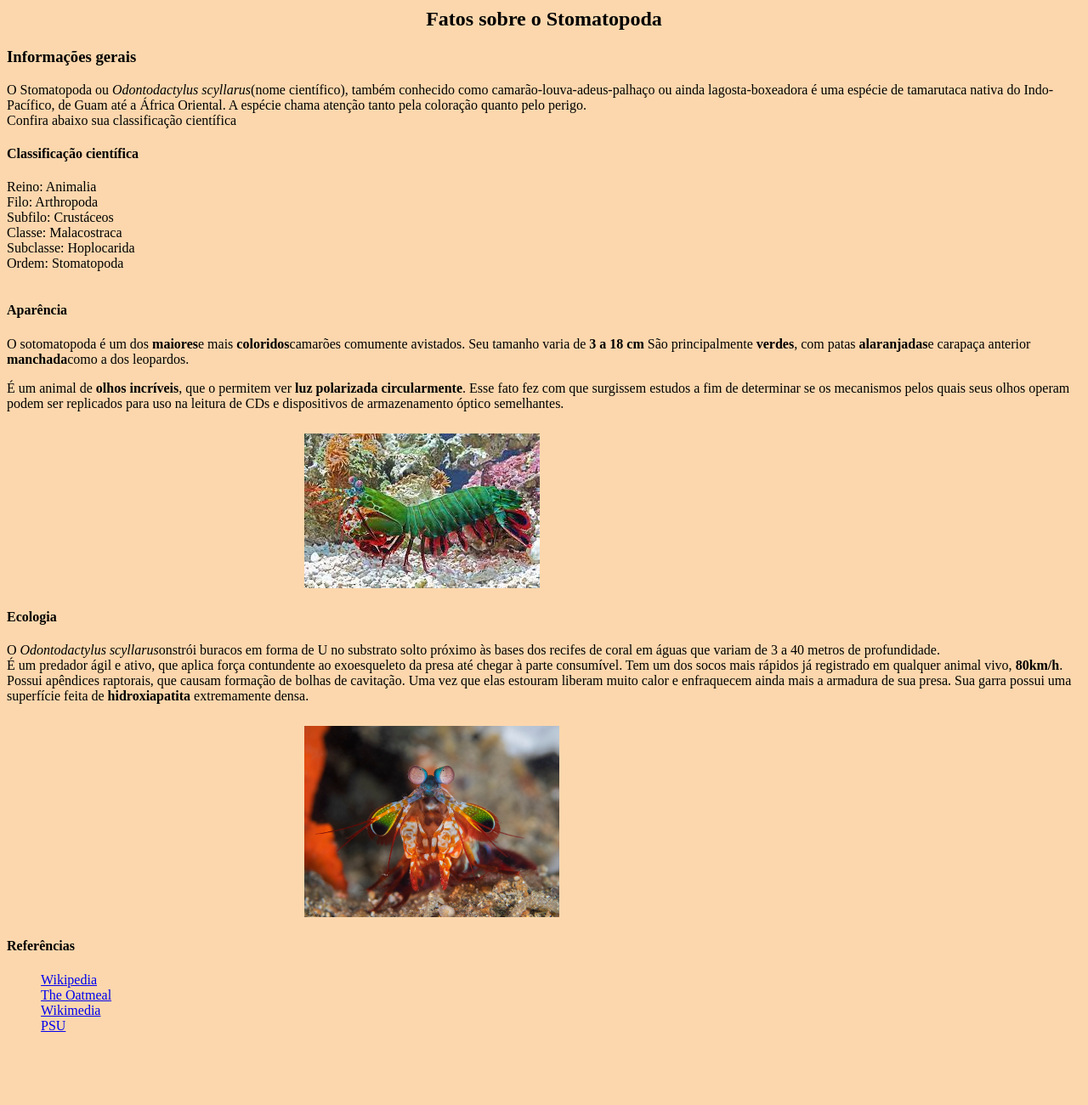
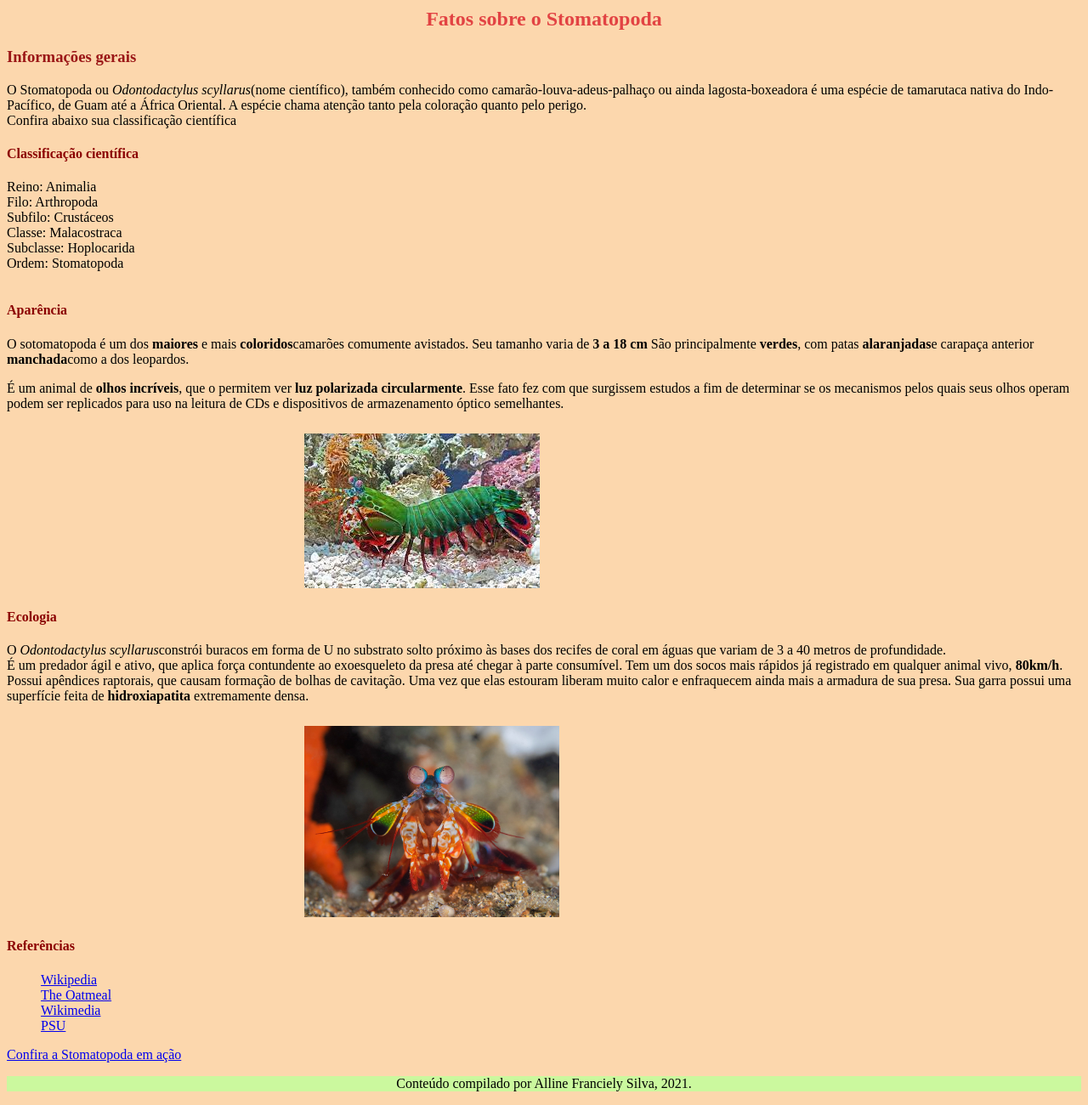
Before and after one commit to AllineFranciely/introducao-a-html-e-css.4, a plain HTML site: page index.html in a window 1280 px wide. Shown: the part 89-1389 px from the top of the page at 85% size. Before the commit the page ends 1321 px from the top, so only its background shows below. Drawn offline with Linux system fonts and the light colour scheme.

Commit message:
requisito 5

```diff
--- a/index.html
+++ b/index.html
@@ -16,7 +16,7 @@
         </ul>
     </nav>
     <article>
-        <h2 id="fato">Fatos sobre o Stomatopoda</h2>
+        <h2>Fatos sobre o Stomatopoda</h2>
         <section id="section1">
             <h3>Informações gerais</h3>
             <p>O Stomatopoda ou <em>Odontodactylus scyllarus</em>(nome científico), também conhecido como camarão-louva-adeus-palhaço ou ainda lagosta-boxeadora é uma espécie de tamarutaca nativa do Indo-Pacífico, de Guam até a África Oriental. A espécie chama atenção tanto pela coloração quanto pelo perigo. <br>
@@ -33,13 +33,13 @@
         </section>
         <section id="section2">
             <h4>Aparência</h4>
-            <p>O sotomatopoda é um dos <strong>maiores</strong>e mais <strong>coloridos</strong>camarões comumente avistados. Seu tamanho varia de <strong>3 a 18 cm</strong> São principalmente <strong>verdes</strong>, com patas <strong>alaranjadas</strong>e carapaça anterior <strong>manchada</strong>como a dos leopardos.</p>
+            <p>O sotomatopoda é um dos <strong>maiores</strong> e mais <strong> coloridos</strong>camarões comumente avistados. Seu tamanho varia de <strong>3 a 18 cm</strong> São principalmente <strong>verdes</strong>, com patas <strong>alaranjadas</strong>e carapaça anterior <strong> manchada</strong>como a dos leopardos.</p>
             <p>É um animal de <strong>olhos incríveis</strong>, que o permitem ver <strong>luz polarizada circularmente</strong>. Esse fato fez com que surgissem estudos a fim de determinar se os mecanismos pelos quais seus olhos operam podem ser replicados para uso na leitura de CDs e dispositivos de armazenamento óptico semelhantes.</p>
             <img id="foto1" src="download.jpeg" alt="Foto do stomatopoda">
         </section>
         <section id="section3">
             <h4>Ecologia</h4>
-            <p>O <em>Odontodactylus scyllarus</em>onstrói buracos em forma de U no substrato solto próximo às bases dos recifes de coral em águas que variam de 3 a 40 metros de profundidade. <br>
+            <p>O <em>Odontodactylus scyllarus</em>constrói buracos em forma de U no substrato solto próximo às bases dos recifes de coral em águas que variam de 3 a 40 metros de profundidade. <br>
             É um predador ágil e ativo, que aplica força contundente ao exoesqueleto da presa até chegar à parte consumível. Tem um dos socos mais rápidos já registrado em qualquer animal vivo, <strong>80km/h</strong>. <br>
             Possui apêndices raptorais, que causam formação de bolhas de cavitação. Uma vez que elas estouram liberam muito calor e enfraquecem ainda mais a armadura de sua presa. Sua garra possui uma superfície feita de <strong>hidroxiapatita</strong> extremamente densa.</p>
             <img id="foto1" src="2c3475b2fe8dbc522cfbb1454ac12708.png" width="300px" alt="Imagem mostrando as garras do stomatopoda">
@@ -53,6 +53,12 @@
                 <a href="https://sites.psu.edu/shanetheman/2020/01/30/peacock-mantis-shrimp-odontodactylus-scyllarus/">PSU</a>
             </ul>
         </section>
+        <aside>
+        <a href="https://www.youtube.com/watch?v=E0Li1k5hGBE">Confira a Stomatopoda em ação</a>
+        </aside>
     </article>
+    <footer>
+        <p id="rodapé"> Conteúdo compilado por Alline Franciely Silva, 2021.</p>
+    </footer>
   </body>
 </html>
--- a/style.css
+++ b/style.css
@@ -36,3 +36,17 @@ body {
     padding-top: 10px;
     padding-left: 350px;
 }
+#rodapé {
+    background-color: rgb(203, 248, 158);
+    text-align: center;
+}
+h4 {
+    color: darkred;
+}
+h3 {
+    color: rgb(155, 23, 23);
+}
+h2 {
+    text-align: center;
+    color: rgb(226, 67, 67);
+}
```
